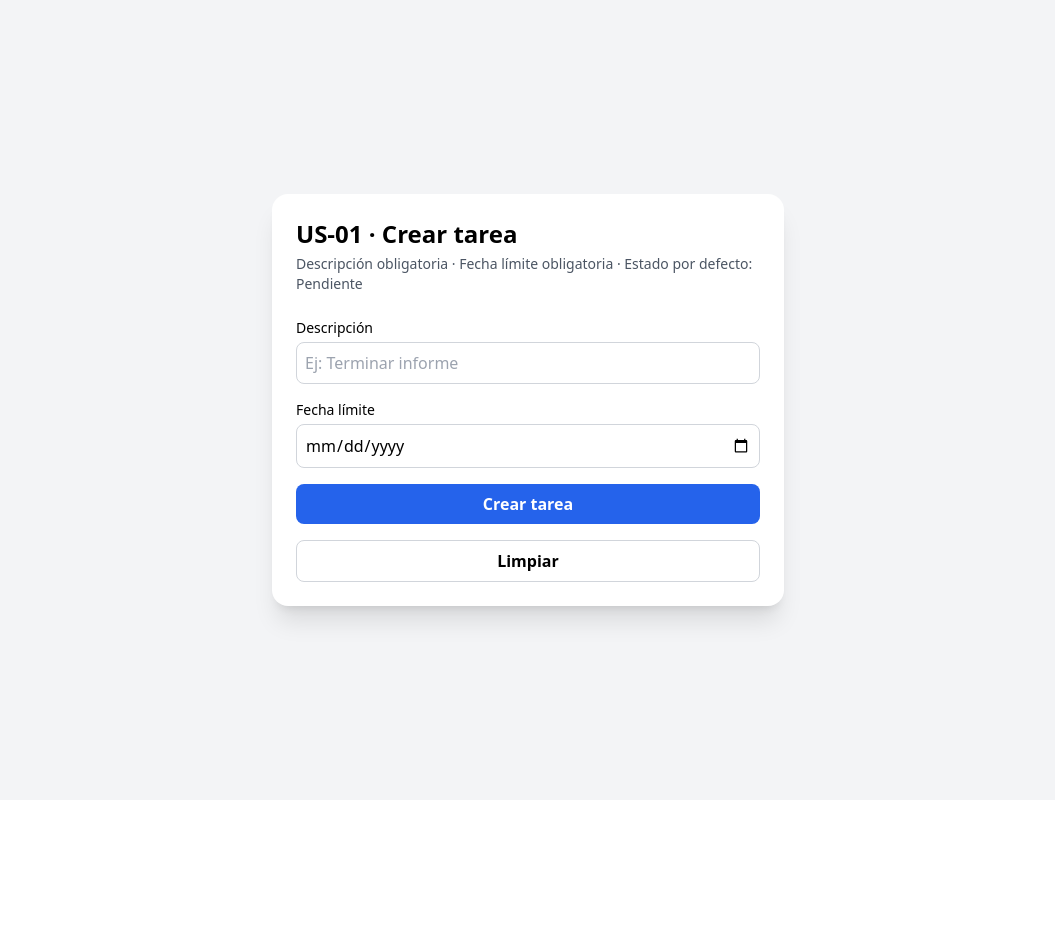
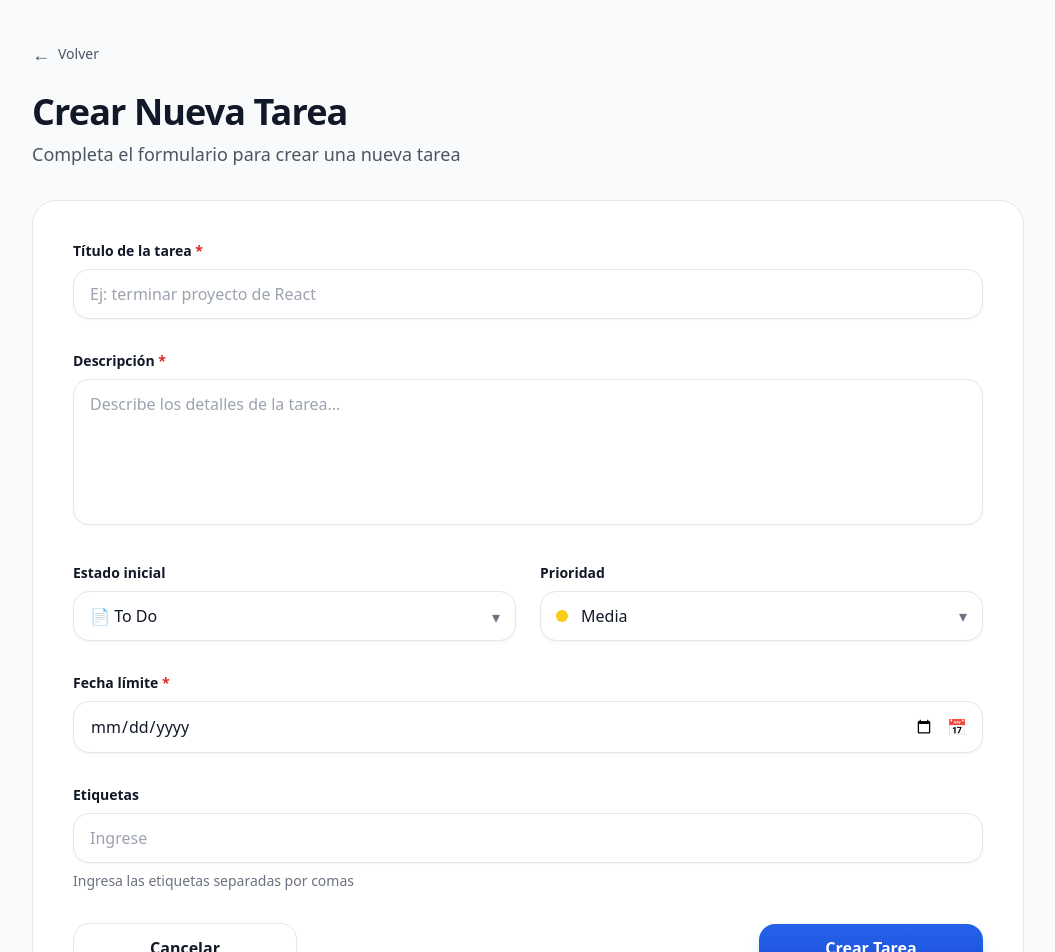
Before and after one commit to yzepedar/Aplicacion-de-Gestion-de-Tareas-Personales, a React app in the folder frontend/: page / in a window 1280 px wide. Shown: the top 952 px of the page, without its empty margins (112-1167 px from the left). Before the commit the page ends 800 px from the top, so only its background shows below. Built offline with nearby package versions, Linux system fonts and the light colour scheme; the HTML template or start-up script is replaced by a standard one.

Commit message:
US-01: mejora de la asignacion de espacios en la pagina crear tareas

```diff
--- a/frontend/src/vistas/CrearTareaPage.tsx
+++ b/frontend/src/vistas/CrearTareaPage.tsx
@@ -1,13 +1,18 @@
+import { useMemo } from "react";
 import { useForm } from "react-hook-form";
 import { z } from "zod";
 import { zodResolver } from "@hookform/resolvers/zod";
 
 const schema = z.object({
+  titulo: z.string().min(1, "El título es obligatorio"),
   descripcion: z.string().min(1, "La descripción es obligatoria"),
+  estado: z.enum(["TO_DO", "IN_PROGRESS", "DONE"]),
+  prioridad: z.enum(["BAJA", "MEDIA", "ALTA"]),
   fechaLimite: z
     .string()
     .min(1, "La fecha límite es obligatoria")
     .refine((v) => !Number.isNaN(Date.parse(v)), "Fecha inválida"),
+  etiquetas: z.string().optional(),
 });
 
 type FormValues = z.infer<typeof schema>;
@@ -18,73 +23,232 @@ export default function CrearTareaPage() {
     handleSubmit,
     formState: { errors, isSubmitting },
     reset,
+    watch,
   } = useForm<FormValues>({
     resolver: zodResolver(schema),
-    defaultValues: { descripcion: "", fechaLimite: "" },
+    defaultValues: {
+      titulo: "",
+      descripcion: "",
+      estado: "TO_DO",
+      prioridad: "MEDIA",
+      fechaLimite: "",
+      etiquetas: "",
+    },
   });
 
+  const estado = watch("estado");
+  const prioridad = watch("prioridad");
+
+  const estadoLabel = useMemo(() => {
+    if (estado === "TO_DO") return "To Do";
+    if (estado === "IN_PROGRESS") return "En progreso";
+    return "Completada";
+  }, [estado]);
+
+  const prioridadDot = useMemo(() => {
+    if (prioridad === "ALTA") return "bg-red-500";
+    if (prioridad === "MEDIA") return "bg-yellow-400";
+    return "bg-green-500";
+  }, [prioridad]);
+
   const onSubmit = async (data: FormValues) => {
-    const tarea = {
-      ...data,
-      estado: "Pendiente",
+    const payload = {
+      titulo: data.titulo,
+      descripcion: data.descripcion,
+      estado: data.estado,
+      prioridad: data.prioridad,
+      fecha_limite: data.fechaLimite, // YYYY-MM-DD
+      etiquetas: (data.etiquetas ?? "")
+        .split(",")
+        .map((t) => t.trim())
+        .filter(Boolean),
     };
 
+    // Aquí iría la llamada real a la API para crear la tarea, por ejemplo:
+    // await fetch(`${import.meta.env.VITE_API_URL}/tareas`, { method:"POST", ... })
+
     alert(
-      `✅ Tarea creada\n\nDescripción: ${tarea.descripcion}\nFecha límite: ${tarea.fechaLimite}\nEstado: ${tarea.estado}`
+      `✅ Tarea creada\n\nTítulo: ${payload.titulo}\nEstado: ${estadoLabel}\nPrioridad: ${data.prioridad}\nFecha límite: ${payload.fecha_limite}\nEtiquetas: ${payload.etiquetas.join(", ")}`
     );
 
     reset();
   };
 
   return (
-    <div className="min-h-screen bg-gray-100 flex items-center justify-center p-4">
-      <div className="w-full max-w-lg bg-white rounded-2xl shadow-xl p-6">
-        <h1 className="text-2xl font-bold">US-01 · Crear tarea</h1>
-        <p className="text-sm text-gray-600 mt-1">
-          Descripción obligatoria · Fecha límite obligatoria · Estado por defecto: Pendiente
+    <div className="min-h-screen bg-gray-50">
+      <div className="mx-auto max-w-5xl px-4 py-10">
+        {/* Volver */}
+        <button
+          type="button"
+          onClick={() => window.history.back()}
+          className="mb-6 inline-flex items-center gap-2 text-sm font-medium text-gray-600 hover:text-gray-900"
+        >
+          <span className="text-lg">←</span>
+          Volver
+        </button>
+
+        {/* Encabezado */}
+        <h1 className="text-4xl font-extrabold tracking-tight text-gray-900">
+          Crear Nueva Tarea
+        </h1>
+        <p className="mt-2 text-lg text-gray-600">
+          Completa el formulario para crear una nueva tarea
         </p>
 
-        <form onSubmit={handleSubmit(onSubmit)} className="mt-6 space-y-4">
+        {/* Card */}
+        <div className="mt-8 rounded-3xl border border-gray-200 bg-white shadow-sm">
+          <form onSubmit={handleSubmit(onSubmit)} className="p-6 md:p-10">
+            <div className="space-y-8">
+              {/* Título */}
               <div>
-            <label className="block text-sm font-medium">Descripción</label>
+                <label className="block text-sm font-semibold text-gray-900">
+                  Título de la tarea <span className="text-red-600">*</span>
+                </label>
                 <input
-              className="mt-1 w-full rounded-lg border border-gray-300 p-2 focus:outline-none focus:ring-2 focus:ring-blue-500"
-              placeholder="Ej: Terminar informe"
+                  className="mt-2 w-full rounded-2xl border border-gray-200 bg-white px-4 py-3 text-gray-900 placeholder:text-gray-400 shadow-sm outline-none focus:border-blue-500 focus:ring-4 focus:ring-blue-100"
+                  placeholder="Ej: terminar proyecto de React"
+                  {...register("titulo")}
+                />
+                {errors.titulo && (
+                  <p className="mt-2 text-sm text-red-600">
+                    {errors.titulo.message}
+                  </p>
+                )}
+              </div>
+
+              {/* Descripción */}
+              <div>
+                <label className="block text-sm font-semibold text-gray-900">
+                  Descripción <span className="text-red-600">*</span>
+                </label>
+                <textarea
+                  rows={5}
+                  className="mt-2 w-full resize-none rounded-2xl border border-gray-200 bg-white px-4 py-3 text-gray-900 placeholder:text-gray-400 shadow-sm outline-none focus:border-blue-500 focus:ring-4 focus:ring-blue-100"
+                  placeholder="Describe los detalles de la tarea..."
                   {...register("descripcion")}
                 />
                 {errors.descripcion && (
-              <p className="mt-1 text-sm text-red-600">{errors.descripcion.message}</p>
+                  <p className="mt-2 text-sm text-red-600">
+                    {errors.descripcion.message}
+                  </p>
                 )}
               </div>
 
+              {/* Estado + Prioridad */}
+              <div className="grid grid-cols-1 gap-6 md:grid-cols-2">
+                {/* Estado */}
                 <div>
-            <label className="block text-sm font-medium">Fecha límite</label>
+                  <label className="block text-sm font-semibold text-gray-900">
+                    Estado inicial
+                  </label>
+                  <div className="mt-2">
+                    <select
+                      className="w-full appearance-none rounded-2xl border border-gray-200 bg-white px-4 py-3 pr-10 text-gray-900 shadow-sm outline-none focus:border-blue-500 focus:ring-4 focus:ring-blue-100"
+                      {...register("estado")}
+                    >
+                      <option value="TO_DO">📄 To Do</option>
+                      <option value="IN_PROGRESS">⏳ En progreso</option>
+                      <option value="DONE">✅ Completada</option>
+                    </select>
+                    <div className="pointer-events-none relative -mt-9 ml-auto mr-4 w-fit text-gray-500">
+                      ▾
+                    </div>
+                  </div>
+                </div>
+
+                {/* Prioridad */}
+                <div>
+                  <label className="block text-sm font-semibold text-gray-900">
+                    Prioridad
+                  </label>
+                  <div className="mt-2">
+                    <div className="relative">
+                      <select
+                        className="w-full appearance-none rounded-2xl border border-gray-200 bg-white px-4 py-3 pl-10 pr-10 text-gray-900 shadow-sm outline-none focus:border-blue-500 focus:ring-4 focus:ring-blue-100"
+                        {...register("prioridad")}
+                      >
+                        <option value="BAJA">Baja</option>
+                        <option value="MEDIA">Media</option>
+                        <option value="ALTA">Alta</option>
+                      </select>
+
+                      {/* bolita color */}
+                      <span
+                        className={`absolute left-4 top-1/2 h-3 w-3 -translate-y-1/2 rounded-full ${prioridadDot}`}
+                      />
+
+                      <span className="pointer-events-none absolute right-4 top-1/2 -translate-y-1/2 text-gray-500">
+                        ▾
+                      </span>
+                    </div>
+                  </div>
+                </div>
+              </div>
+
+              {/* Fecha límite */}
+              <div>
+                <label className="block text-sm font-semibold text-gray-900">
+                  Fecha límite <span className="text-red-600">*</span>
+                </label>
+                <div className="relative mt-2">
                   <input
                     type="date"
-              className="mt-1 w-full rounded-lg border border-gray-300 p-2 focus:outline-none focus:ring-2 focus:ring-blue-500"
+                    className="w-full rounded-2xl border border-gray-200 bg-white px-4 py-3 pr-12 text-gray-900 shadow-sm outline-none focus:border-blue-500 focus:ring-4 focus:ring-blue-100"
                     {...register("fechaLimite")}
                   />
+                  <span className="pointer-events-none absolute right-4 top-1/2 -translate-y-1/2 text-gray-500">
+                    📅
+                  </span>
+                </div>
                 {errors.fechaLimite && (
-              <p className="mt-1 text-sm text-red-600">{errors.fechaLimite.message}</p>
+                  <p className="mt-2 text-sm text-red-600">
+                    {errors.fechaLimite.message}
+                  </p>
                 )}
               </div>
+
+              {/* Etiquetas */}
+              <div>
+                <label className="block text-sm font-semibold text-gray-900">
+                  Etiquetas
+                </label>
+                <input
+                  className="mt-2 w-full rounded-2xl border border-gray-200 bg-white px-4 py-3 text-gray-900 placeholder:text-gray-400 shadow-sm outline-none focus:border-blue-500 focus:ring-4 focus:ring-blue-100"
+                  placeholder="Ingrese"
+                  {...register("etiquetas")}
+                />
+                <p className="mt-2 text-sm text-gray-500">
+                  Ingresa las etiquetas separadas por comas
+                </p>
+              </div>
+
+              {/* Botones */}
+              <div className="mt-2 flex flex-col gap-4 sm:flex-row sm:items-center sm:justify-between">
+                <button
+                  type="button"
+                  onClick={() => reset()}
+                  className="w-full rounded-2xl border border-gray-200 bg-white px-6 py-3 font-semibold text-gray-900 hover:bg-gray-50 sm:w-56"
+                >
+                  Cancelar
+                </button>
 
                 <button
                   type="submit"
                   disabled={isSubmitting}
-            className="w-full rounded-lg bg-blue-600 text-white py-2 font-semibold hover:bg-blue-700 disabled:opacity-60"
+                  className="w-full rounded-2xl bg-gradient-to-b from-blue-600 to-blue-700 px-6 py-3 font-extrabold text-white shadow-lg shadow-blue-200 hover:from-blue-700 hover:to-blue-800 disabled:cursor-not-allowed disabled:opacity-60 sm:w-56"
                 >
-            {isSubmitting ? "Guardando..." : "Crear tarea"}
+                  {isSubmitting ? "Guardando..." : "Crear Tarea"}
                 </button>
+              </div>
+            </div>
+          </form>
+        </div>
 
-          <button
-            type="button"
-            onClick={() => reset()}
-            className="w-full rounded-lg border border-gray-300 py-2 font-semibold hover:bg-gray-50"
-          >
-            Limpiar
-          </button>
-        </form>
+        {/* Mini debug opcional ;) */}
+        <p className="mt-4 text-sm text-gray-500">
+          Estado: <span className="font-medium">{estadoLabel}</span> · Prioridad:{" "}
+          <span className="font-medium">{prioridad}</span>
+        </p>
       </div>
     </div>
   );
```
Also changed, not shown: 2 other files (tests, documents, lock files or other folders). Lines whose indentation alone changed are shown as unchanged.
